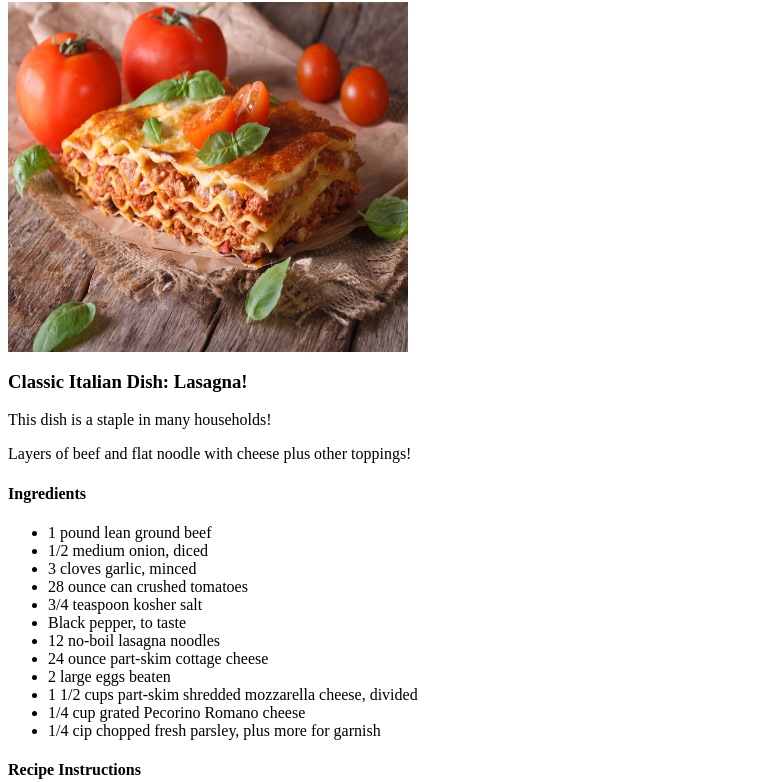
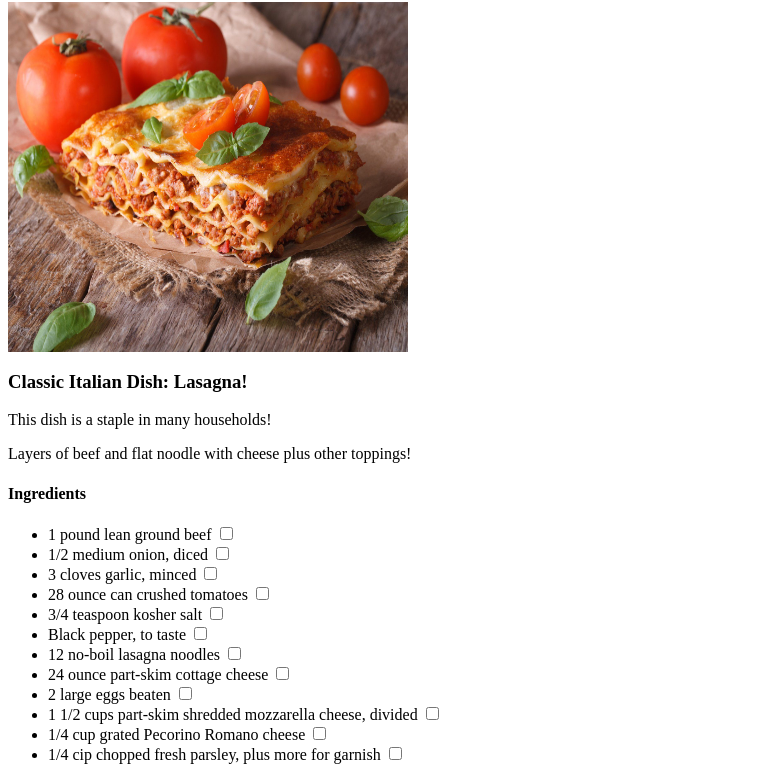
Before and after one commit to ZkZen/odin-recipes, a plain HTML site: page recipes/lasagna.html in a window 1280 px wide. Shown: the part 107-889 px from the top of the page, without its empty margins (0-760 px from the left). Drawn offline with Linux system fonts and the light colour scheme.

Commit message:
check boxes
added check boxes for lasagna and tater tot casserole pages

```diff
--- a/recipes/lasagna.html
+++ b/recipes/lasagna.html
@@ -12,18 +12,18 @@
     <h4>Ingredients</h4>
     <!-- Website Source: https://www.skinnytaste.com/lasagna-recipe/ -->
     <ul>
-        <li>1 pound lean ground beef</li>
-        <li>1/2 medium onion, diced</li>
-        <li>3 cloves garlic, minced</li>
-        <li>28 ounce can crushed tomatoes</li>
-        <li>3/4 teaspoon kosher salt</li>
-        <li>Black pepper, to taste</li>
-        <li>12 no-boil lasagna noodles</li>
-        <li>24 ounce part-skim cottage cheese</li>
-        <li>2 large eggs beaten</li>
-        <li>1 1/2 cups part-skim shredded mozzarella cheese, divided</li>
-        <li>1/4 cup grated Pecorino Romano cheese</li>
-        <li>1/4 cip chopped fresh parsley, plus more for garnish</li>
+        <li>1 pound lean ground beef <input type="checkbox"></li>
+        <li>1/2 medium onion, diced <input type="checkbox"></li>
+        <li>3 cloves garlic, minced <input type="checkbox"></li>
+        <li>28 ounce can crushed tomatoes <input type="checkbox"></li>
+        <li>3/4 teaspoon kosher salt <input type="checkbox"></li>
+        <li>Black pepper, to taste <input type="checkbox"></li>
+        <li>12 no-boil lasagna noodles <input type="checkbox"></li>
+        <li>24 ounce part-skim cottage cheese <input type="checkbox"></li>
+        <li>2 large eggs beaten <input type="checkbox"></li>
+        <li>1 1/2 cups part-skim shredded mozzarella cheese, divided <input type="checkbox"></li>
+        <li>1/4 cup grated Pecorino Romano cheese <input type="checkbox"></li>
+        <li>1/4 cip chopped fresh parsley, plus more for garnish <input type="checkbox"></li>
     </ul>
 
     <h4>Recipe Instructions</h4>
```
Also changed, not shown: recipes/tater-tot-casserole.html (+7 -7 lines).
